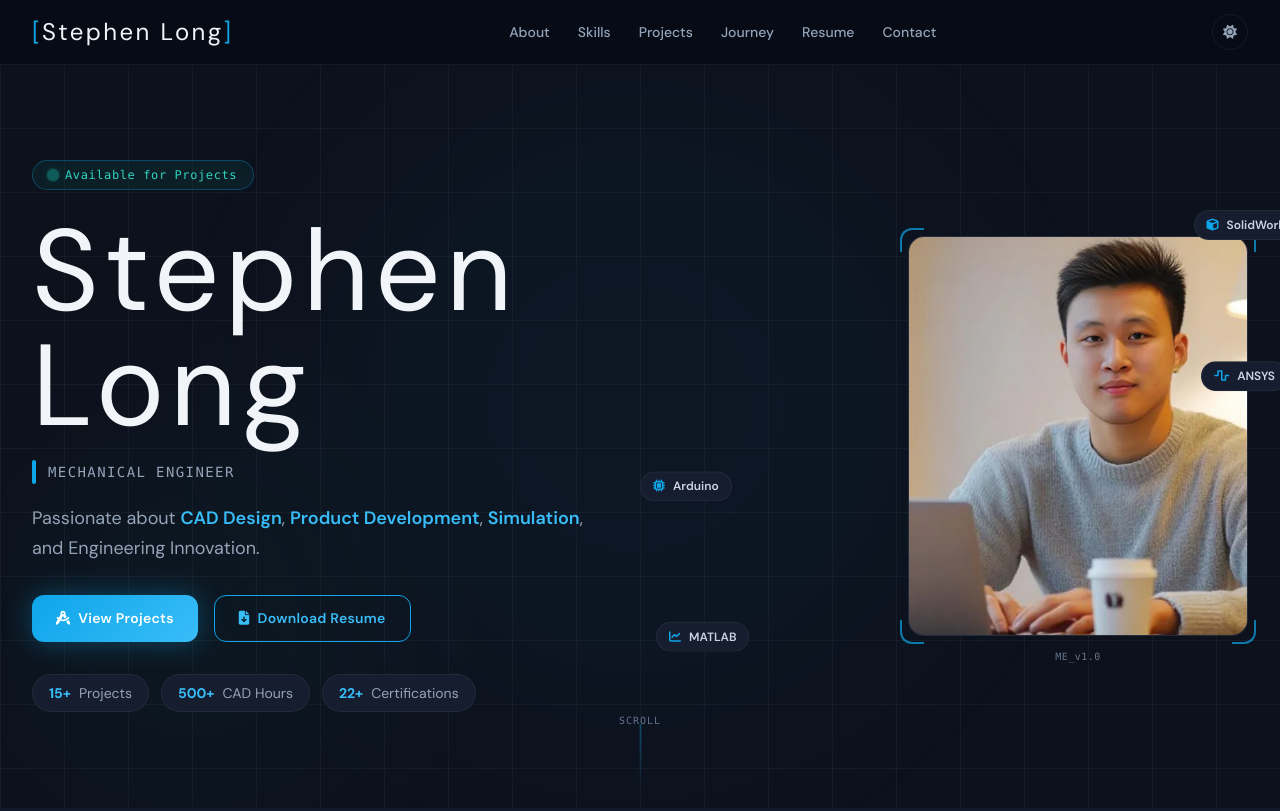
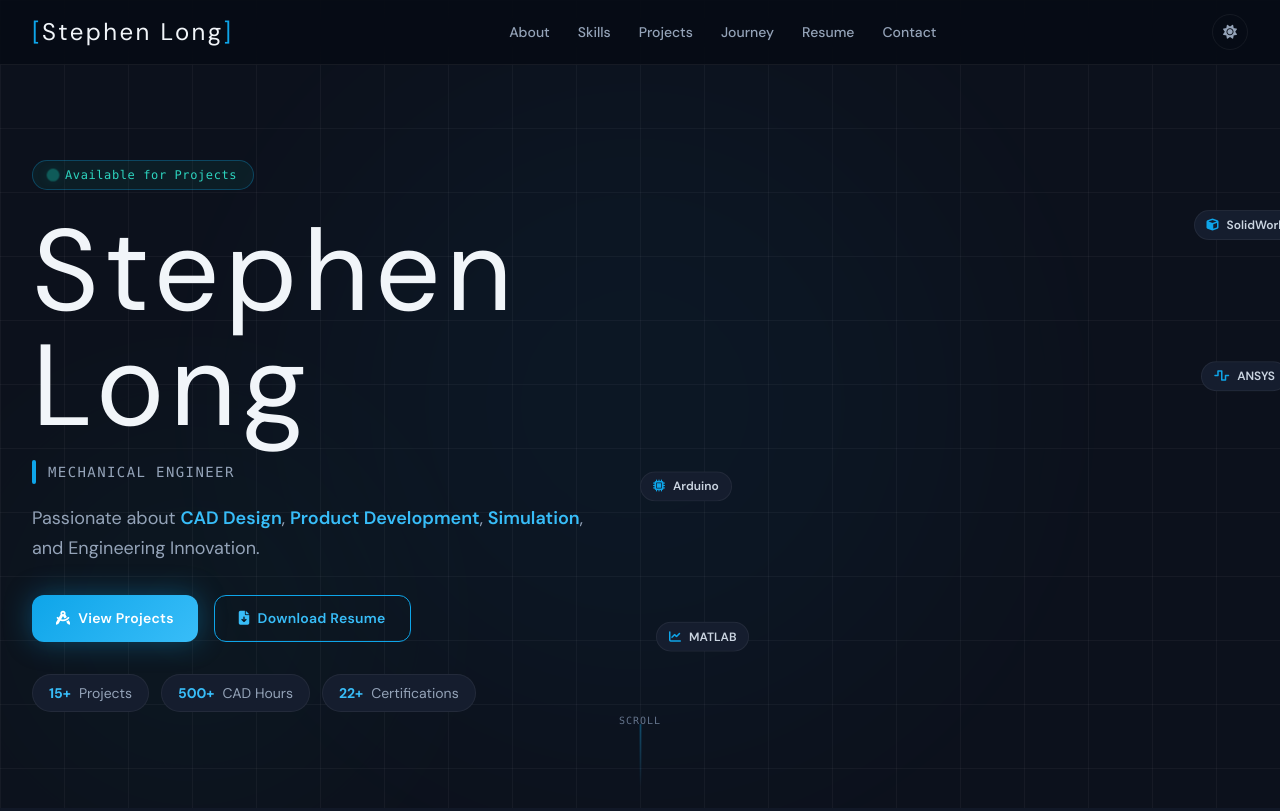
Before and after one commit to Stephenlong4/portfolio, a plain HTML site: page index.html in a window 1280 px wide. Shown: the top 811 px of the page. Drawn offline with nearby package versions, Linux system fonts and the light colour scheme.

Commit message:
second commit

```diff
--- a/index.html
+++ b/index.html
@@ -327,14 +327,7 @@
             <span class="fl4 absolute -bottom-4 -left-2 xl:-left-6 flex items-center gap-2 px-3 py-1.5 rounded-full border text-xs font-semibold whitespace-nowrap z-10" style="background:var(--bg-surface);border-color:var(--border-default);color:var(--text-body);"><i class="fas fa-chart-line" style="color:var(--accent);" aria-hidden="true"></i> MATLAB</span>
           </div>
           <div class="relative w-64 h-72 sm:w-80 sm:h-96 lg:w-[340px] lg:h-[400px]">
-            <div class="absolute -top-2 -left-2 w-6 h-6 border-t-2 border-l-2 rounded-tl-md opacity-70" style="border-color:var(--accent);"></div>
-            <div class="absolute -top-2 -right-2 w-6 h-6 border-t-2 border-r-2 rounded-tr-md opacity-70" style="border-color:var(--accent);"></div>
-            <div class="absolute -bottom-2 -left-2 w-6 h-6 border-b-2 border-l-2 rounded-bl-md opacity-70" style="border-color:var(--accent);"></div>
-            <div class="absolute -bottom-2 -right-2 w-6 h-6 border-b-2 border-r-2 rounded-br-md opacity-70" style="border-color:var(--accent);"></div>
-            <div class="w-full h-full rounded-2xl overflow-hidden border flex flex-col items-center justify-center gap-3" style="border-color:var(--border-default);background:var(--bg-surface);">
-              <img src="./data/profile.webp" class="w-full h-full object-cover" alt="Stephen Long – Mechanical Engineer" onerror="this.onerror=null;this.parentElement.innerHTML='&lt;div style=&quot;display:flex;flex-direction:column;align-items:center;gap:8px;color:var(--text-muted);&quot;&gt;&lt;i class=&quot;fas fa-user-gear fa-4x&quot; aria-hidden=&quot;true&quot;&gt;&lt;/i&gt;&lt;span style=&quot;font-family:JetBrains Mono,monospace;font-size:10px;letter-spacing:.1em;&quot;&gt;PROFILE.JPG&lt;/span&gt;&lt;/div&gt;'" />
-            </div>
-            <p class="absolute -bottom-7 left-0 right-0 text-center font-mono text-[10px] tracking-wider" style="color:var(--text-muted);">ME_v1.0</p>
+
           </div>
         </div>
       </div>
```
